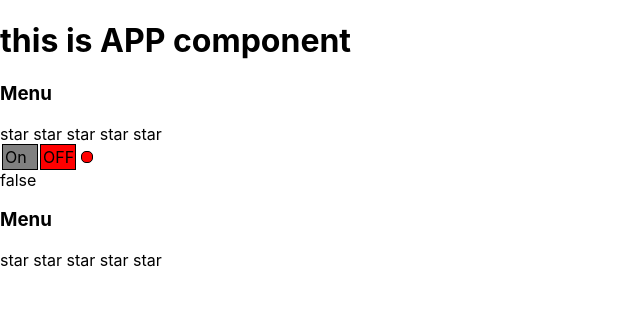
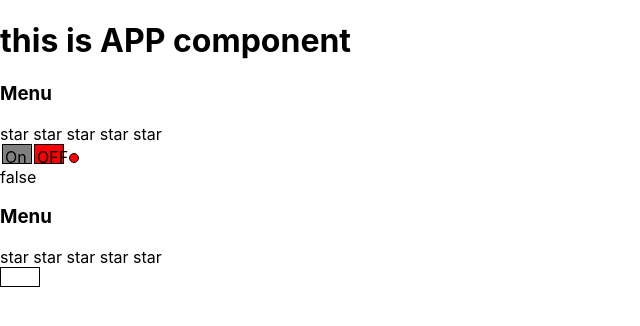
Before and after one commit to exleonardo/Examples, a React (Create React App) app: page / in a window 1280 px wide. Shown: the top 326 px of the page, without its empty margins (0-640 px from the left). Built offline with nearby package versions, Linux system fonts and the light colour scheme.

Commit message:
15 - Select component

```diff
--- a/src/App.css
+++ b/src/App.css
@@ -1,3 +1,7 @@
+* {
+    box-sizing: border-box;
+}
+
 .App {
     text-align: center;
 }
--- a/src/App.tsx
+++ b/src/App.tsx
@@ -7,6 +7,7 @@ import { Rating, RatingValueType } from "./components/Rating/Rating";
 import { UnControlledAccordion } from "./components/UnControlledAccordion/UnControlledAccordion";
 import { UnContolRating } from "./components/UnControlRating/UnContolRating";
 import { UncontrolledOnOf } from "./components/UnControlledOnOf/UncontrolledOnOf";
+import Select from "./components/Select/Select";
 
 
 const App = () => {
@@ -29,6 +30,10 @@ const App = () => {
       <UncontrolledOnOf onChange={ setSwitchOn }/>{ switchOn.toString() }
       <UnControlledAccordion title={ "Menu" }/>
       <UnContolRating onChange={ () => {} }/>
+      <Select value={ "Egypt" } onChange={ () => {} } items={ [
+        {title: "CSS", value: 1}, {title: "HTML", value: 2},
+        {title: "JS", value: 3}, {title: "React", value: 4}
+      ] }/>
     </div>
   )
 };
--- a/src/components/Select/Select.tsx
+++ b/src/components/Select/Select.tsx
@@ -1,4 +1,5 @@
-import React from "react";
+import React, { useState, KeyboardEvent, useEffect } from "react";
+import s from "./selected.module.css"
 
 
 type ItemType = {
@@ -6,18 +7,109 @@ type ItemType = {
   value: any;
 }
 type SelectPropsType = {
-  value: any;
+  value?: any;
   onChange: (value: any) => void
   items: ItemType[]
 }
-const Select = (props: SelectPropsType) => {
+export const Select = (props: SelectPropsType) => {
+  const selectedItem = props.items.find((el) => el.value === props.value)
 
+  const [ active, setActive ] = useState(false)
+  const [ hoveredElementValue, setHoveredElementValue ] = useState(props.value)
+  const hoveredItem = props.items.find((el) => el.value === hoveredElementValue)
+
+  useEffect(() => {
+    setHoveredElementValue(props.value)
+  }, [ props.value ])
+
+  const toggleItems = () => {
+    setActive(!active)
+  }
+  const onItemClick = (value: any) => {
+    props.onChange(value)
+    toggleItems()
+  }
+  const onKeyUp = (e: KeyboardEvent<HTMLDivElement>) => {
+    if (e.key === "ArrowDown" || e.key === "ArrowUp") {
+      for ( let i = 0; i < props.items.length; i++ ) {
+        if (props.items[i].value === hoveredElementValue) {
+          const pretendentElement = e.key === "ArrowDown" ? props.items[i + 1] : props.items[i - 1]
+
+          if (pretendentElement) {
+            setHoveredElementValue(pretendentElement.value)
+            return
+          }
+        }
+      }
+      if (!selectedItem) {
+        props.onChange(props.items[0].value)
+      }
+
+    }
+    if (e.key === "Enter" || e.key === "Escape") {
+      toggleItems()
+    }
+
+  }
   return (
-    <div>
-      <div>{ }</div>
-      { props.items.map(i => <div>{ i.title }</div>) }
-    </div>
-  );
+    <>
+      <div className={ s.select } tabIndex={ 0 } onKeyUp={ onKeyUp }>
+        <span onClick={ toggleItems } className={ s.main }>
+          { selectedItem && selectedItem.title }
+        </span>
+        { active &&
+          <div className={ s.items }>
+            { props.items.map((el, index) => <div onMouseEnter={ () => setHoveredElementValue(el.value) }
+                                                  className={ s.item + " " + ( hoveredItem === el ? s.selected : "" ) }
+                                                  onClick={ () => onItemClick(el.value) }
+                                                  key={ index }>{ el.title }</div>) }
+          </div> }
+      </div>
+    </>
+  )
+
 };
 
 export default Select;
+
+
+/*
+const [ title, setTitle ] = useState(false)
+  const onClickDiv = () => {
+    setTitle(!title)
+  }
+
+  const blockStyleOpen = {
+    width: 0,
+    height: 0,
+    borderLeft: "5px solid transparent",
+    borderRight: "5px solid transparent",
+    borderBottom: "10px solid #f95959",
+  }
+  const blockStyleClose = {
+    width: 0,
+    height: 0,
+    borderLeft: "5px solid transparent",
+    borderRight: "5px solid transparent",
+    borderTop: "10px solid #00FD96FF",
+  }
+
+  const [ parentValue, setParentValue ] = useState<string | undefined>("Menu")
+  const onChange = (title: string) => {
+    setParentValue(title)
+    setTitle(!title)
+  }
+  const selectedItems = props.items.find((el) => el.title === props.value)
+  return (
+    <div className={ s.selectMenu }>
+      <div className={ s.styleSelect } onClick={ onClickDiv }>{ selectedItems ? selectedItems.title : parentValue }
+        <div style={ title ? blockStyleOpen : blockStyleClose }></div>
+      </div>
+      <div className={ title ? s.styleMenu : "" }>{ title ? props.items.map((i, index) =>
+        <option value={ index } onClick={ (title) => onChange(i.title) }
+                className={ s.title }>{ i.title }</option>
+      ) : <></> }</div>
+
+    </div>
+  );
+ */
--- /dev/null
+++ b/src/components/Select/selected.module.css
@@ -0,0 +1,90 @@
+/*.selectMenu {*/
+/*    display: inline-flex;*/
+/*    align-items: center;*/
+/*    flex-direction: column;*/
+/*    width: 70px;*/
+/*    margin-left: 50px;*/
+
+/*}*/
+
+/*.styleSelect {*/
+/*    display: flex;*/
+/*    justify-content: space-evenly;*/
+/*    align-items: center;*/
+/*    width: 70px;*/
+/*    border: 1px solid black;*/
+/*    color: black;*/
+/*    border-radius: 5px;*/
+/*}*/
+
+/*.styleMenu {*/
+/*    border: 1px solid black;*/
+/*    display: flex;*/
+/*    flex-direction: column;*/
+/*    background-color: rgba(40, 44, 52, 0.15);*/
+/*    background-color: #fff;*/
+/*    color: rgba(0, 0, 0, 0.87);*/
+/*    border-radius: 4px;*/
+/*    box-shadow: 0 5px 5px -3px rgba(0, 0, 0, 0.2), 0 8px 10px 1px rgba(0, 0, 0, 0.14), 0 3px 14px 2px rgba(0, 0, 0, 0.12);*/
+/*    overflow-y: auto;*/
+/*    overflow-x: hidden;*/
+/*    min-height: 16px;*/
+/*    max-width: calc(100% - 32px);*/
+/*    outline: 0;*/
+/*    max-height: calc(100% - 96px);*/
+/*    opacity: 1;*/
+/*    transform: none;*/
+/*    min-width: 70px;*/
+/*    transition: opacity 267ms cubic-bezier(0.4, 0, 0.2, 1) 0ms, transform 178ms cubic-bezier(0.4, 0, 0.2, 1) 0ms;*/
+/*    transform-origin: 60px 0;*/
+/*}*/
+
+/*.title {*/
+/*    list-style: none;*/
+/*    -webkit-tap-highlight-color: transparent;*/
+/*    outline: 0;*/
+/*    border: 0;*/
+/*    margin: 0;*/
+/*    border-radius: 0;*/
+/*    cursor: pointer;*/
+/*    user-select: none;*/
+/*    vertical-align: middle;*/
+/*    -webkit-appearance: none;*/
+/*    color: inherit;*/
+/*    font-family: "Roboto", "Helvetica", "Arial", sans-serif;*/
+/*    font-weight: 400;*/
+/*    font-size: 1rem;*/
+/*    line-height: 1.5;*/
+/*    letter-spacing: 0.00938em;*/
+/*    display: flex;*/
+/*    -webkit-box-pack: start;*/
+/*    justify-content: flex-start;*/
+/*    -webkit-box-align: center;*/
+/*    align-items: center;*/
+/*    !*position: relative;*!*/
+/*    text-decoration: none;*/
+/*    box-sizing: border-box;*/
+/*    white-space: nowrap;*/
+/*    padding: 6px 16px;*/
+/*    min-height: auto;*/
+/*    background-color: rgba(25, 118, 210, 0.08);*/
+/*}*/
+
+
+.select .main {
+    border: 1px solid black;
+    display: inline-block;
+    min-height: 20px;
+    min-width: 40px;
+}
+
+.items {
+    position: absolute;
+    border: 1px red solid;
+    padding: 5px;
+}
+
+.item.selected {
+    background-color: blue;
+    color: white;
+}
```
Also changed, not shown: 2 other files (tests, documents, lock files or other folders). Lines whose indentation alone changed are shown as unchanged.
